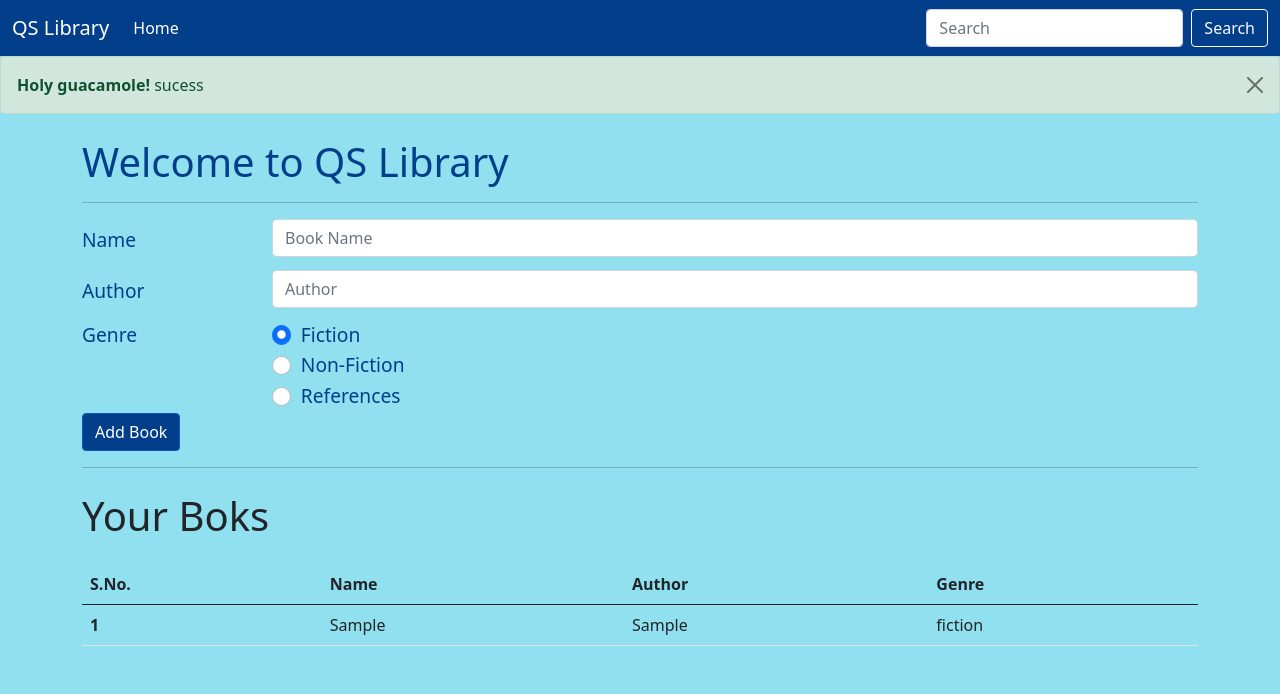
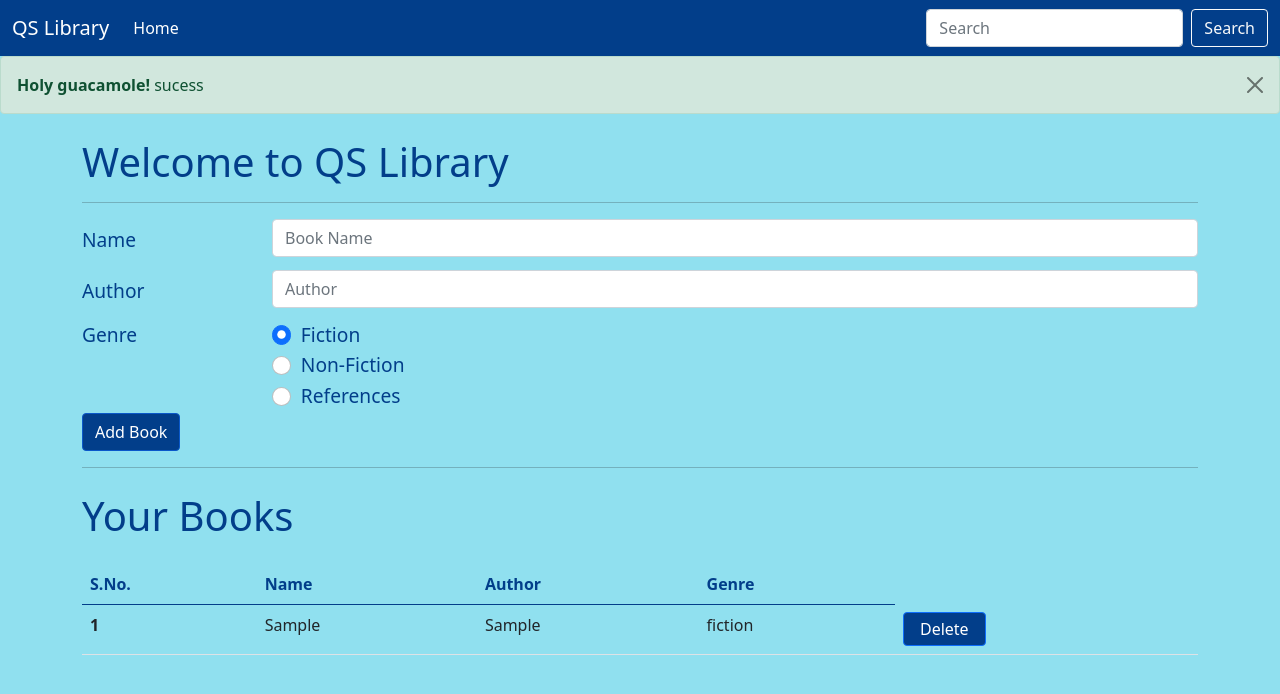
Before and after one commit to RuchiRay/online-library, a plain HTML site: page index.html in a window 1280 px wide. Both pictures are taken after typing "Sample", "Sample" into the empty fields and a click on the button "Add Book". Drawn offline with nearby package versions, Linux system fonts and the light colour scheme.

Commit message:
storage system added

```diff
--- a/index.html
+++ b/index.html
@@ -96,10 +96,10 @@
         <hr>
         <!-- table -->
         <div id="table">
-            <h1 class = "my-4">Your Boks</h1>
+            <h1 class="my-4 blueText">Your Books</h1>
             <table class="table">
                 <thead>
-                    <tr>
+                    <tr class="blueText">
                         <th scope="col">S.No.</th>
                         <th scope="col">Name</th>
                         <th scope="col">Author</th>
@@ -107,13 +107,6 @@
                     </tr>
                 </thead>
                 <tbody id="tableBody">
-                    <!-- <tr>
-                        <th scope="row">1</th>
-                        <td>Mark</td>
-                        <td>Otto</td>
-                        <td>@mdo</td>
-                    </tr> -->
-
                 </tbody>
             </table>
         </div>
--- a/indexES.js
+++ b/indexES.js
@@ -1,24 +1,44 @@
 // this is es6 version of project
+
 console.log('hihi')
 class Book {
     constructor(name, author, genre) {
         this.name = name;
         this.author = author;
         this.genre = genre;
+
     }
 }
-class Display{
-    add(book, count) {
+class Display {
+    add() {
         console.log('adding to ui')
+        let item = localStorage.getItem('items')
+        let itemObj
+        if (item == null) {
+            itemObj = []
+        }
+        else {
+            itemObj = JSON.parse(item)
+        }
+        let uiString = ''
         let tableBoddy = document.getElementById('tableBody')
-        let uiString = ` <tr>
-                            <th scope="row">${count}</th>
-                            <td>${book.name}</td>
-                            <td>${book.author}</td>
-                            <td>${book.genre}</td>
-                         </tr>
-                           `
-        tableBoddy.innerHTML += uiString
+        itemObj.forEach(function (element,index) {
+            uiString += `<tr>
+                                <th scope="row">${index+1}</th>
+                                <td>${element.name}</td>
+                                <td>${element.author}</td>
+                                <td>${element.genre}</td>
+                                <td> <button type="submit" class="btn btn-primary bg-blue effect pad" id = "${index}" onclick = "deleteBook(this.id)">Delete</button></td>
+                             </tr>
+                               `
+
+        });
+        if (itemObj.length != 0) {
+            tableBoddy.innerHTML = uiString
+        }
+        else {
+           tableBoddy.innerHTML = '<h3 class = "blueText">No book added !!</h3>'
+        }
 
     }
     clear() {
@@ -33,24 +53,24 @@ class Display{
             return true;
         }
     }
-    show(type,message){
+    show(type, message) {
         let msg = document.getElementById('msg')
         msg.innerHTML = `<div class="alert alert-${type} alert-dismissible fade show" role="alert">
                            <strong>Holy guacamole!</strong> ${message}
                            <button type="button" class="btn-close" data-bs-dismiss="alert" aria-label="Close"></button>
                            </div>`;
-       setTimeout(function(){
-           msg.innerHTML = ''
-       },8000)
-       }
+        setTimeout(function () {
+            msg.innerHTML = ''
+        }, 8000)
+    }
 }
+
 // add submit event listener to libraryform
 let libraryform = document.getElementById('libraryForm');
 libraryform.addEventListener('submit', libraryFormSubmit)
-let count = 0;
 function libraryFormSubmit(e) {
     e.preventDefault();
-    count = count+1;
+
     console.log('you have submitted library form')
     let name = document.getElementById('bookName').value;
     let author = document.getElementById('author').value;
@@ -68,15 +88,50 @@ function libraryFormSubmit(e) {
         genre = ref.value
     }
     let book = new Book(name, author, genre)
+    // let myobj = {
+    //     bookName:name,
+    //     authorName:author,
+    //     genreName:genre,
+    //     sno:count
+    // }
+    console.log(book)
+    let item = localStorage.getItem('items')
+    let itemObj
+    if (item == null) {
+        itemObj = []
+    }
+    else {
+        itemObj = JSON.parse(item)
+    }
     let display = new Display()
-    if(display.validate(book)){
-        display.add(book,count)
+    if (display.validate(book)) {
+        itemObj.push(book);
+        localStorage.setItem('items', JSON.stringify(itemObj))
+        display.add()
         display.clear();
-        display.show('success','sucess')
+        display.show('success', 'sucess')
     }
-    else{
-        display.show('danger','error')
+    else {
+        display.show('danger', 'error')
         // show error
     }
 
 }
+// deleting book
+function  deleteBook(params) {
+    let item = localStorage.getItem('items')
+    let itemObj
+    if (item == null) {
+        itemObj = [];
+    }
+    else {
+        itemObj = JSON.parse(item)
+    }
+    itemObj.splice(params,1)
+
+    localStorage.setItem('items', JSON.stringify(itemObj))
+    let disp = new Display()
+    disp.add();
+}
+let dis = new Display()
+dis.add();
--- a/style.css
+++ b/style.css
@@ -19,3 +19,6 @@ body{
     color: white;
     box-shadow: none;
 }
+.pad{
+    padding: 4px 16px;
+}
```
